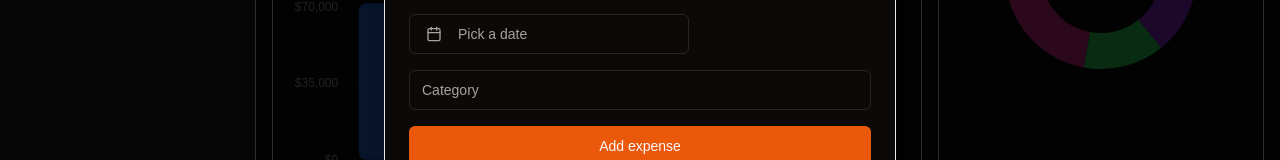
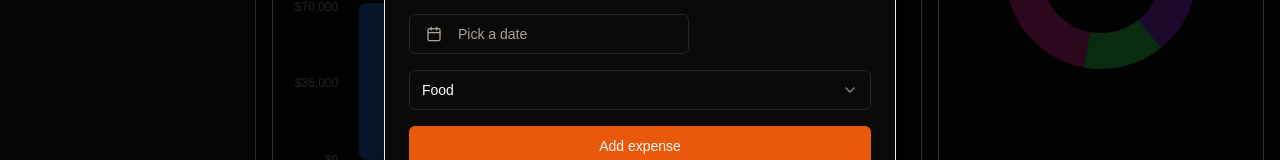
Before and after one commit to ArielSurco/expenses.management.webapp, a Next.js app: page /dashboard in a window 1280 px wide. Both pictures are taken after a click on the button "Add expense". Shown: the part 383-543 px from the top of the page. Built offline with nearby package versions, Linux system fonts and the light colour scheme.

Commit message:
feat: use select on new expense form with form handling

```diff
--- a/src/expenses/components/new-expense-form.tsx
+++ b/src/expenses/components/new-expense-form.tsx
@@ -1,9 +1,19 @@
 import Form from 'next/form'
 
 import { Button } from '@/shared/components/button'
-import { DatePickerDemo } from '@/shared/components/date-picker'
+import { DatePicker } from '@/shared/components/date-picker'
 import { Input } from '@/shared/components/input'
 import { NumberInput } from '@/shared/components/number-input'
+import {
+  Select,
+  SelectContent,
+  SelectGroup,
+  SelectItem,
+  SelectTrigger,
+  SelectValue,
+} from '@/shared/components/select'
+
+import { CATEGORIES } from '../constants/mock-data'
 
 const action = async (formData: FormData) => {
   await new Promise((resolve) => setTimeout(resolve, 1000))
@@ -16,9 +26,22 @@ export function NewExpenseForm() {
       <Input name='title' placeholder='Title' />
       <NumberInput allowNegative={false} autoComplete='off' name='amount' placeholder='Amount' />
       <div className='relative z-50'>
-        <DatePickerDemo />
+        <DatePicker name='date' />
       </div>
-      <Input name='category' placeholder='Category' />
+      <Select defaultValue={CATEGORIES[0]} name='category'>
+        <SelectTrigger>
+          <SelectValue placeholder='Select a category' />
+        </SelectTrigger>
+        <SelectContent>
+          <SelectGroup>
+            {CATEGORIES.map((category) => (
+              <SelectItem key={category} value={category}>
+                {category}
+              </SelectItem>
+            ))}
+          </SelectGroup>
+        </SelectContent>
+      </Select>
       <Button type='submit'>Add expense</Button>
     </Form>
   )
--- a/src/expenses/constants/mock-data.ts
+++ b/src/expenses/constants/mock-data.ts
@@ -30,7 +30,7 @@ export type ExpenseCategory =
   | 'Shopping'
   | 'Healthcare'
 
-const CATEGORIES: ExpenseCategory[] = [
+export const CATEGORIES: ExpenseCategory[] = [
   'Food',
   'Transportation',
   'Housing',
--- a/src/shared/components/date-picker.tsx
+++ b/src/shared/components/date-picker.tsx
@@ -1,6 +1,6 @@
 'use client'
 
-import { useState } from 'react'
+import { useEffect, useRef, useState } from 'react'
 
 import { format } from 'date-fns'
 import { Calendar as CalendarIcon } from 'lucide-react'
@@ -10,10 +10,26 @@ import { Calendar } from '@/shared/components/calendar'
 import { Popover, PopoverContent, PopoverTrigger } from '@/shared/components/popover'
 import { cn } from '@/shared/functions/cn'
 
-export function DatePickerDemo() {
+import { Input } from './input'
+
+interface DatePickerProps {
+  name?: string
+}
+
+export function DatePicker({ name }: Readonly<DatePickerProps>) {
   const [date, setDate] = useState<Date>()
 
+  const inputRef = useRef<HTMLInputElement>(null)
+
+  useEffect(() => {
+    if (inputRef.current) {
+      inputRef.current.value = date ? date.toISOString() : ''
+    }
+  }, [date])
+
   return (
+    <>
+      <Input name={name} ref={inputRef} type='hidden' />
       <Popover>
         <PopoverTrigger asChild>
           <Button
@@ -31,5 +47,6 @@ export function DatePickerDemo() {
           <Calendar autoFocus mode='single' onSelect={setDate} selected={date} />
         </PopoverContent>
       </Popover>
+    </>
   )
 }
```
Lines whose indentation alone changed are shown as unchanged.
